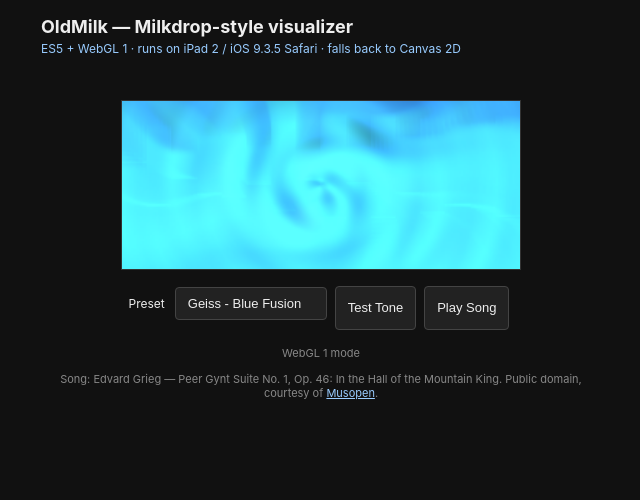
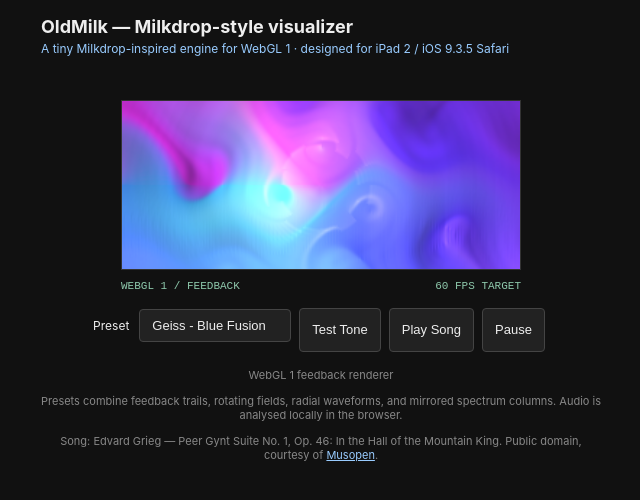
Before and after one commit to turbolego/OldMilk, a website: page index.html in a window 1280 px wide. Shown: the whole page, without its empty margins (319-959 px from the left). Drawn offline with Linux system fonts and the light colour scheme.

Commit message:
Rewrite Milkdrop-style visualizations

```diff
--- a/index.html
+++ b/index.html
@@ -22,6 +22,7 @@
   button, select { background: #222; color: #eee; border: 1px solid #444; padding: 8px 12px; margin: 4px; font-size: 13px; -webkit-appearance: none; appearance: none; border-radius: 4px; }
   button { min-width: 44px; min-height: 44px; }
   button.on { background: #2a6; }
+  .mode-line { display:flex; justify-content:space-between; max-width:400px; margin:10px auto 0; color:#8fcaad; font:11px monospace; text-transform:uppercase; }
   .note { font-size: 11px; color: #888; margin-top: 12px; }
   @media (min-width: 480px) {
     .canvas-wrap { max-width: 400px; }
@@ -31,12 +32,13 @@
 <body>
 <header>
   <h1>OldMilk — Milkdrop-style visualizer</h1>
-  <p class="desc">ES5 + WebGL 1 · runs on iPad 2 / iOS 9.3.5 Safari · falls back to Canvas 2D</p>
+  <p class="desc">A tiny Milkdrop-inspired engine for WebGL 1 · designed for iPad 2 / iOS 9.3.5 Safari</p>
 </header>
 <main>
   <div class="canvas-wrap">
     <canvas id="milkdrop-canvas" width="275" height="116"></canvas>
   </div>
+  <div class="mode-line"><span id="mode">initialising renderer…</span><span id="fps">60 fps target</span></div>
   <div class="controls">
     <span class="field">
       <label for="preset">Preset</label>
@@ -51,9 +53,9 @@
       </select>
     </span>
     <button id="tone">Test Tone</button>
-    <button id="song">Play Song</button>
+    <button id="song">Play Song</button><button id="pause">Pause</button>
   </div>
-  <p class="note" id="note"></p>
+  <p class="note" id="note"></p><p class="note">Presets combine feedback trails, rotating fields, radial waveforms, and mirrored spectrum columns. Audio is analysed locally in the browser.</p>
   <p class="note">Song: Edvard Grieg — Peer Gynt Suite No. 1, Op. 46: In the Hall of the Mountain King. Public domain, courtesy of <a href="https://musopen.org/music/777-peer-gynt-suite-no-1-op-46/" style="color:#9cf;">Musopen</a>.</p>
   <audio id="song-audio" src="audio/Grieg - Peer Gynt Suite No. 1 - In the Hall of the Mountain King.mp3" preload="none"></audio>
 </main>
@@ -74,7 +76,7 @@
     document.getElementById('song').innerHTML = 'Play Song';
   }
 
-  document.getElementById('note').innerHTML = viz.isWebGL() ? 'WebGL 1 mode' : 'Canvas 2D fallback mode';
+  document.getElementById('note').innerHTML = viz.isWebGL() ? 'WebGL 1 feedback renderer' : 'Canvas 2D fallback renderer'; document.getElementById('mode').innerHTML = viz.isWebGL() ? 'WebGL 1 / feedback' : 'Canvas 2D / fallback';
   document.getElementById('tone').onclick = function () {
     if (toneOn) {
       try { lfo.stop(); } catch(e) {}
@@ -106,7 +108,9 @@
     }
   };
 
-  document.getElementById('preset').onchange = function () { viz.loadPreset(this.value); };
+  document.getElementById('preset').onchange = function () { viz.loadPreset(this.value); document.getElementById('note').innerHTML = 'Preset loaded: ' + this.value; };
+  document.getElementById('pause').onclick = function () { paused = !paused; this.innerHTML = paused ? 'Resume' : 'Pause'; };
+  var paused = false;
 
   document.getElementById('song').onclick = function () {
     if (songOn) {
@@ -139,7 +143,7 @@
 
 
   function loop() {
-    viz.render();
+    if (!paused) viz.render();
     if (window.requestAnimationFrame) requestAnimationFrame(loop);
     else setTimeout(loop, 16);
   }
--- a/src/oldmilk.js
+++ b/src/oldmilk.js
@@ -28,10 +28,10 @@
   // zoom/rot/warp/decay are applied to the previous frame every draw (rendered via an
   // offscreen framebuffer feedback loop), producing Milkdrop-style trails/tunnels on WebGL 1.
   var PRESETS = {
-    'Geiss - Blue Fusion':    { hue: 0.62, wave: 0.35, bars: 0.5, speed: 0.9, zoom: 0.985, rot: 0.010, warp: 0.4, decay: 0.94 },
-    'Geiss - Spiky':          { hue: 0.05, wave: 0.15, bars: 1.0, speed: 1.3, zoom: 0.970, rot: -0.020, warp: 0.6, decay: 0.90 },
-    'Flexi - Hypno':          { hue: 0.85, wave: 0.6,  bars: 0.5, speed: 0.6, zoom: 1.015, rot: 0.030, warp: 0.5, decay: 0.95 },
-    'Mercury - Wave':         { hue: 0.45, wave: 1.0,  bars: 0.1, speed: 0.7, zoom: 0.995, rot: 0.005, warp: 0.2, decay: 0.97 },
+    'Geiss - Blue Fusion':    { hue: 0.62, wave: 0.75, bars: 0.45, speed: 0.9, zoom: 0.985, rot: 0.010, warp: 0.65, decay: 0.94 },
+    'Geiss - Spiky':          { hue: 0.05, wave: 0.65, bars: 1.0, speed: 1.3, zoom: 0.970, rot: -0.020, warp: 0.9, decay: 0.90 },
+    'Flexi - Hypno':          { hue: 0.85, wave: 0.9,  bars: 0.25, speed: 0.6, zoom: 1.015, rot: 0.030, warp: 0.85, decay: 0.95 },
+    'Mercury - Wave':         { hue: 0.45, wave: 1.0,  bars: 0.1, speed: 0.7, zoom: 0.995, rot: 0.005, warp: 0.45, decay: 0.97 },
     'Euphoric - Lights':      { hue: 0.90, wave: 0.4,  bars: 0.9, speed: 1.1, zoom: 0.980, rot: -0.015, warp: 0.45, decay: 0.92 },
     'Martin - Tunnel Vision': { hue: 0.55, wave: 0.2,  bars: 0.3, speed: 0.8, zoom: 0.960, rot: 0.000, warp: 0.15, decay: 0.90 },
     'Aderrasi - Starfield':   { hue: 0.15, wave: 0.1,  bars: 0.2, speed: 1.0, zoom: 0.920, rot: 0.008, warp: 0.10, decay: 0.88 }
@@ -56,60 +56,21 @@
   // only core WebGL 1 features (render-to-texture, no extensions required).
   var MAIN_FRAG_SRC =
     'precision mediump float;\n' +
-    'uniform float uTime;\n' +
-    'uniform vec2 uRes;\n' +
-    'uniform float uBands[' + GL_BINS + '];\n' +
-    'uniform float uHue,uWave,uBars,uSpeed;\n' +
-    'uniform float uZoom,uRot,uWarp,uDecay;\n' +
-    'uniform sampler2D uPrevTex;\n' +
-    'vec3 hsv2rgb(vec3 c){vec4 K=vec4(1.0,2.0/3.0,1.0/3.0,3.0);vec3 p=abs(fract(c.xxx+K.xyz)*6.0-K.wzw);return c.z*mix(K.xxx,clamp(p-K.xxx,0.0,1.0),c.y);}\n' +
-    'float bandAt(float x){\n' +
-    '  if(x < 0.062500) return uBands[0];\n' +
-    '  if(x < 0.125000) return uBands[1];\n' +
-    '  if(x < 0.187500) return uBands[2];\n' +
-    '  if(x < 0.250000) return uBands[3];\n' +
-    '  if(x < 0.312500) return uBands[4];\n' +
-    '  if(x < 0.375000) return uBands[5];\n' +
-    '  if(x < 0.437500) return uBands[6];\n' +
-    '  if(x < 0.500000) return uBands[7];\n' +
-    '  if(x < 0.562500) return uBands[8];\n' +
-    '  if(x < 0.625000) return uBands[9];\n' +
-    '  if(x < 0.687500) return uBands[10];\n' +
-    '  if(x < 0.750000) return uBands[11];\n' +
-    '  if(x < 0.812500) return uBands[12];\n' +
-    '  if(x < 0.875000) return uBands[13];\n' +
-    '  if(x < 0.937500) return uBands[14];\n' +
-    '  if(x < 1.000000) return uBands[15];\n' +
-    '  return uBands[15];\n' +
-    '}\n' +
-    'void main(){\n' +
-    '  vec2 uv = gl_FragCoord.xy/uRes;\n' +
-    '  float t = uTime*uSpeed;\n' +
-    '  float bass = uBands[0]+uBands[1], mid=uBands[7]+uBands[8], treb=uBands[13]+uBands[15];\n' +
-    '  float m = (bass+mid+treb)/3.0;\n' +
-    '  vec2 c = uv-0.5; c.x *= uRes.x/uRes.y;\n' +
-    '  float ang = atan(c.y,c.x)+t*0.3, rad = length(c)*4.0;\n' +
-    '  float field = sin(rad*5.0-t*2.0)*cos(ang*3.0+t*1.4)+sin(rad*9.0-t*0.8+bass*6.0)*0.5;\n' +
-    '  float waveBand = bandAt(uv.x);\n' +
-    '  float wave = 0.0;\n' +
-    '  if(uWave>0.0){float f=waveBand;float y=0.5+(f-0.5)*uWave*(0.5+bass);wave=1.0-smoothstep(0.0,0.012,abs(uv.y-y));}\n' +
-    '  float bars = 0.0;\n' +
-    '  if(uBars>0.0){float x = uv.x*16.0; float f=bandAt(x/16.0); bars=smoothstep(f*uBars,f*uBars+0.05,1.0-uv.y)*0.6;}\n' +
-    '  float glow = clamp(field*0.5+0.5+m*0.4, 0.0, 1.0);\n' +
-    '  vec3 newCol = hsv2rgb(vec3(uHue,0.8,glow));\n' +
-    '  newCol += vec3(0.1,0.4,1.0)*(sqrt(bars)+wave*0.8);\n' +
-    '  newCol = clamp(newCol, 0.0, 1.0);\n' +
-    '  float zoom = uZoom - bass*0.02;\n' +
-    '  float rot = uRot + treb*0.01;\n' +
-    '  float ca = cos(rot), sa = sin(rot);\n' +
-    '  vec2 pc = vec2(c.x*ca - c.y*sa, c.x*sa + c.y*ca) * zoom;\n' +
-    '  pc += uWarp*0.03*vec2(sin(pc.y*6.0+t*0.9), cos(pc.x*6.0+t*1.1));\n' +
-    '  pc.x /= uRes.x/uRes.y;\n' +
-    '  vec2 srcUv = pc + 0.5;\n' +
-    '  vec3 prevCol = texture2D(uPrevTex, srcUv).rgb * uDecay;\n' +
-    '  vec3 addCol = newCol * (1.0-uDecay) * 1.4;\n' +
-    '  gl_FragColor = vec4(clamp(prevCol + addCol, 0.0, 1.0), 1.0);\n' +
-    '}\n';
+    'uniform float uTime; uniform vec2 uRes; uniform float uBands[' + GL_BINS + '];\n' +
+    'uniform float uHue,uWave,uBars,uSpeed,uZoom,uRot,uWarp,uDecay; uniform sampler2D uPrevTex;\n' +
+    'vec3 hsv2rgb(vec3 c){vec4 K=vec4(1.,.6666667,.3333333,3.);vec3 p=abs(fract(c.xxx+K.xyz)*6.-K.www);return c.z*mix(K.xxx,clamp(p-K.xxx,0.,1.),c.y);}\n' +
+    'float bandAt(float x){ if(x<.0625)return uBands[0];if(x<.125)return uBands[1];if(x<.1875)return uBands[2];if(x<.25)return uBands[3];if(x<.3125)return uBands[4];if(x<.375)return uBands[5];if(x<.4375)return uBands[6];if(x<.5)return uBands[7];if(x<.5625)return uBands[8];if(x<.625)return uBands[9];if(x<.6875)return uBands[10];if(x<.75)return uBands[11];if(x<.8125)return uBands[12];if(x<.875)return uBands[13];if(x<.9375)return uBands[14];return uBands[15];}\n' +
+    'void main(){ vec2 uv=gl_FragCoord.xy/uRes; float t=uTime*uSpeed; vec2 q=uv-.5; q.x*=uRes.x/uRes.y; float r=length(q); float a=atan(q.y,q.x);\n' +
+    ' float bass=(uBands[0]+uBands[1]+uBands[2])*.3333; float mid=(uBands[6]+uBands[7]+uBands[8]+uBands[9])*.25; float hi=(uBands[13]+uBands[14]+uBands[15])*.3333;\n' +
+    ' float twist=a+sin(r*9.-t*1.7)*uWarp*.22+t*.16; float rings=sin(r*42.-t*3.5+sin(t+r*8.)*uWarp*3.);\n' +
+    ' float pulse=smoothstep(.34,.0,abs(r-(.17+bass*.16+sin(t*1.3)*.025))); float vortex=.5+.5*sin(t+twist*5.+r*18.);\n' +
+    ' float f=bandAt(fract((a/6.2831853)+.5)); float waveY=.5+sin(a*4.+t*2.)*.05+(f-.5)*uWave*.33*(1.+bass);\n' +
+    ' float radial=1.-smoothstep(.0,.018,abs(r-(.20+f*.18))); float wave=radial*(.45+hi*.8);\n' +
+    ' float columns=smoothstep(1.-bandAt(fract(uv.x*16.)),1.,1.-uv.y)*uBars*.35;\n' +
+    ' float glow=clamp(.18+vortex*.25+abs(rings)*.12+pulse*.7+wave+columns+mid*.22,0.,1.);\n' +
+    ' vec3 col=hsv2rgb(vec3(fract(uHue+twist*.035+r*.08),.78,glow)); col+=hsv2rgb(vec3(fract(uHue+.48),.65,wave*.8+columns*.6));\n' +
+    ' float ca=cos(uRot+hi*.012),sa=sin(uRot+hi*.012); vec2 pc=vec2(q.x*ca-q.y*sa,q.x*sa+q.y*ca)*(uZoom-bass*.018); pc+=uWarp*.025*vec2(sin(pc.y*10.+t),cos(pc.x*11.-t*1.2)); pc.x/=(uRes.x/uRes.y);\n' +
+    ' vec3 trail=texture2D(uPrevTex,pc+.5).rgb*uDecay; gl_FragColor=vec4(clamp(trail+col*(1.-uDecay)*1.8,0.,1.),1.); }\n';
 
   // Simple textured-quad blit to move the offscreen accumulated frame onto the visible canvas.
   var BLIT_FRAG_SRC =
@@ -284,33 +245,20 @@
       if (!g2d) { try { g2d = canvas.getContext('2d'); } catch (e) { g2d = null; } }
       if (!g2d) return;
       var W = canvas.width, H = canvas.height;
-      // Trail fade (instead of a full clear) gives the Canvas 2D fallback a milder Milkdrop-like persistence.
+      // Trail fade plus layered rings, radial waveform, and spectrum columns for older Safari.
       g2d.fillStyle = 'rgba(0,0,0,' + (1 - params.decay) + ')'; g2d.fillRect(0, 0, W, H);
       var bass = bandArr[2], mid = bandArr[16], treb = bandArr[40];
-      var hue = params.hue * 360;
-      for (var i = 0; i < 14; i++) {
-        var r = 20 + i * ((16 + mid * 24)) + Math.sin(t * params.speed + i) * (6 + bass * 14);
-        g2d.strokeStyle = 'hsl(' + (hue + i * 14 + t * 30) + ',70%,' + (40 + i * 4) + '%)';
-        g2d.beginPath(); g2d.arc(W/2, H/2, r, 0, Math.PI*2); g2d.stroke();
+      var hue = params.hue * 360, cx = W / 2, cy = H / 2;
+      for (var i = 0; i < 18; i++) {
+        var rr = 8 + i * 7 + Math.sin(t * params.speed * 1.4 + i) * (3 + bass * 14);
+        g2d.strokeStyle = 'hsla(' + (hue + i * 16 + t * 34) + ',85%,' + (42 + i * 2) + '%,' + (0.18 + (18-i)*.018) + ')';
+        g2d.lineWidth = i % 3 === 0 ? 2 : 1; g2d.beginPath(); g2d.arc(cx, cy, rr, 0, Math.PI * 2); g2d.stroke();
       }
       if (params.wave > 0) {
-        g2d.strokeStyle = 'rgba(120,255,200,' + (0.4 + mid * 0.5) + ')';
-        g2d.beginPath();
-        for (var x = 0; x <= W; x += 3) {
-          var f = bandArr[Math.min(BINS-1, Math.floor((x/W)*BINS))];
-          var y = H * (0.5 + (f-0.5) * params.wave * (0.6 + bass));
-          if (x === 0) g2d.moveTo(x, y); else g2d.lineTo(x, y);
-        }
-        g2d.stroke();
+        g2d.strokeStyle = 'hsla(' + (hue + 150) + ',90%,70%,' + (0.5 + mid * .45) + ')'; g2d.lineWidth = 1.5; g2d.beginPath();
+        for (var x = 0; x <= W; x += 2) { var f = bandArr[Math.min(BINS-1, Math.floor((x/W)*BINS))]; var y = H*.5 + Math.sin(x*.055+t*3.)*H*.08 + (f-.5)*H*params.wave*(.75+bass); if(x===0)g2d.moveTo(x,y);else g2d.lineTo(x,y); } g2d.stroke();
       }
-      if (params.bars > 0) {
-        var nb = 12, bw = W/nb;
-        for (var b = 0; b < nb; b++) {
-          var v = bandArr[Math.floor((b/nb)*BINS)] * params.bars;
-          g2d.fillStyle = 'hsl(' + (hue + treb * 60) + ',80%,' + (30 + v * 60) + '%)';
-          g2d.fillRect(b * bw, H - v * H * 0.8, bw - 1, v * H * 0.8);
-        }
-      }
+      if (params.bars > 0) { var nb=16,bw=W/nb; for(var b=0;b<nb;b++){var v=bandArr[Math.floor(b/nb*BINS)]*params.bars;g2d.fillStyle='hsla('+(hue+treb*90+b*8)+',90%,65%,.55)';g2d.fillRect(b*bw,H-v*H*.55,bw-1,v*H*.55);g2d.fillRect(W-(b+1)*bw,H-v*H*.55,bw-1,v*H*.55);}}
     }
 
 
```
